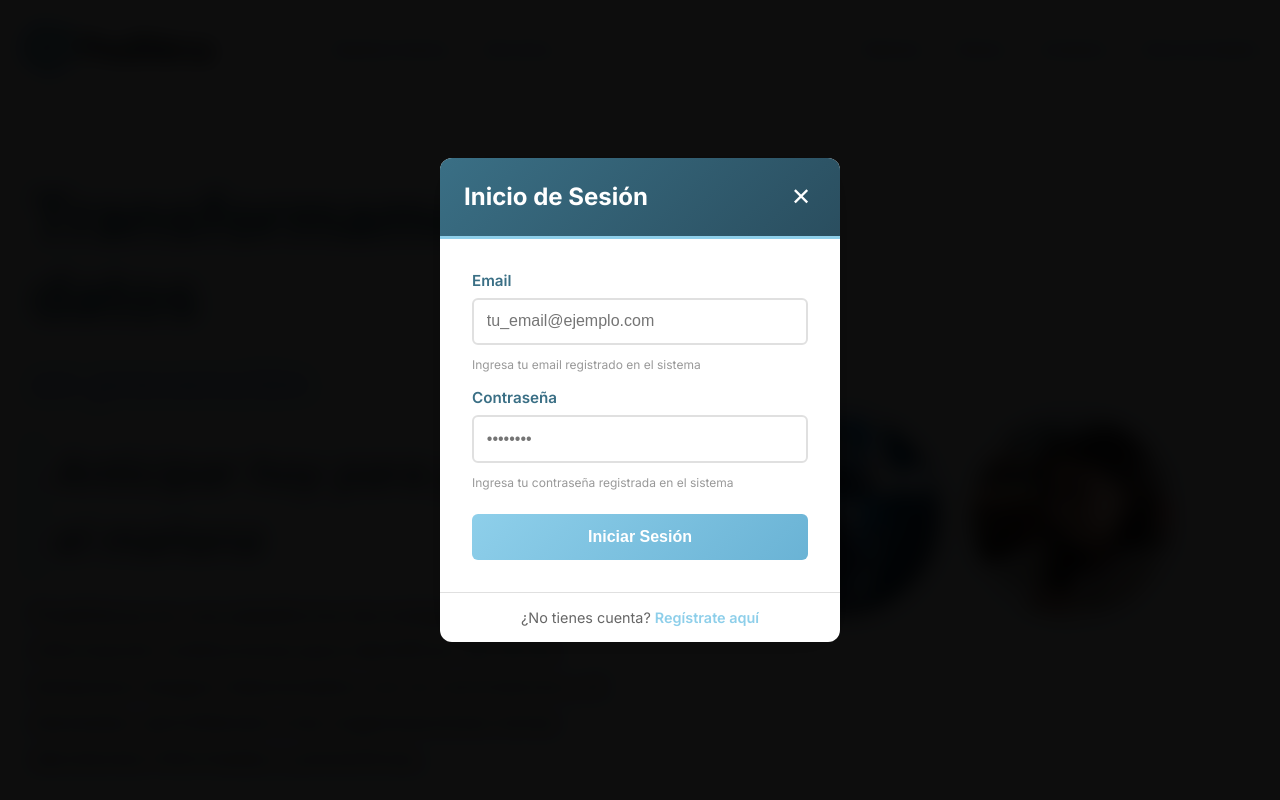
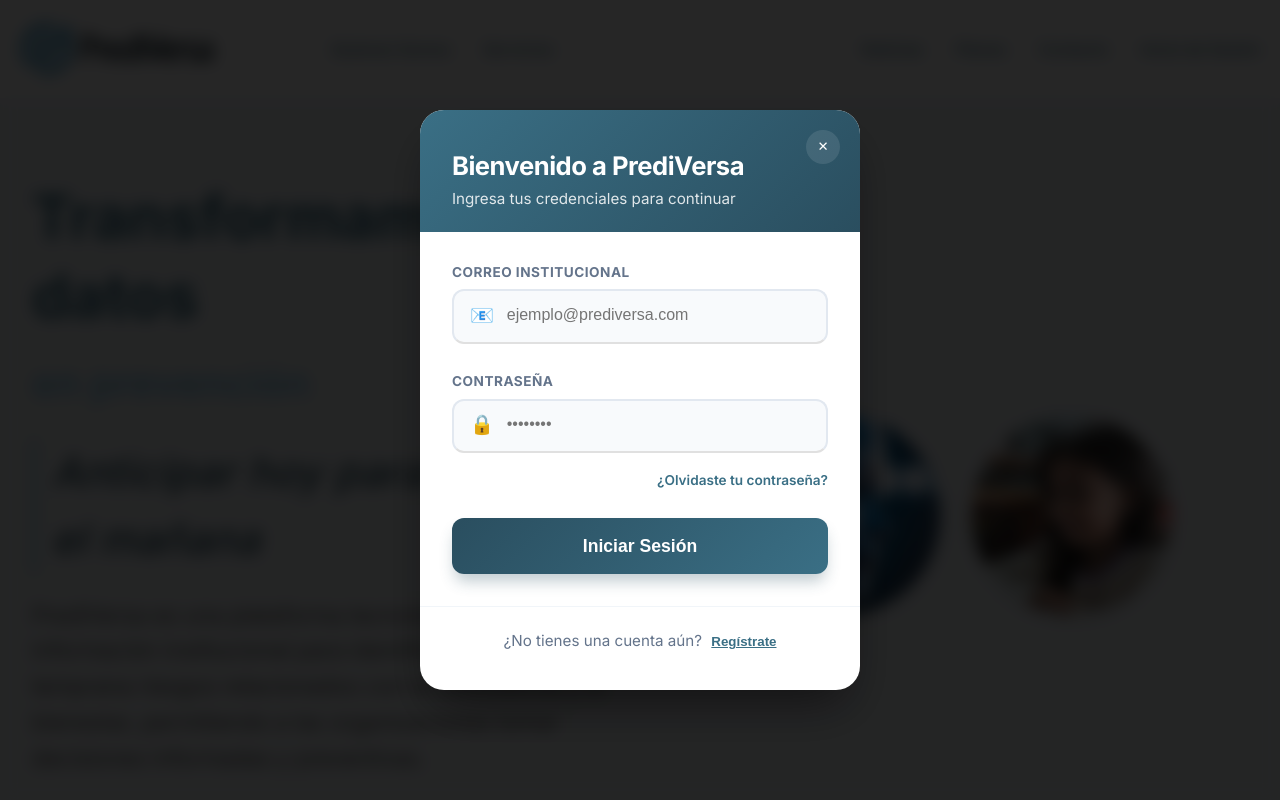
Before and after one commit to SIMPLY-JMANUEL/PrediVersa-V.1, a React (Vite) app in the folder frontend/: page / in a window 1280 px wide. Both pictures are taken after a click on the item "Inicio de Sesión". Shown: the top 800 px of the page. Built offline with nearby package versions, Linux system fonts and the light colour scheme; no server answers.

Commit message:
feat: login premium con blindaje, registro y recuperacion de contraseña

```diff
--- a/frontend/src/components/Login.css
+++ b/frontend/src/components/Login.css
@@ -4,190 +4,216 @@
   left: 0;
   right: 0;
   bottom: 0;
-  background-color: rgba(0, 0, 0, 0.95);
+  background-color: rgba(0, 0, 0, 0.85); /* Un poco menos oscuro para ver el blur */
   display: flex;
   align-items: center;
   justify-content: center;
-  z-index: 1000;
-  backdrop-filter: blur(10px);
+  z-index: 2000; /* Asegurar que esté por encima de todo */
+  backdrop-filter: blur(8px);
+  -webkit-backdrop-filter: blur(8px);
 }
 
-.login-modal {
-  background-color: white;
-  border-radius: 12px;
-  box-shadow: 0 5px 40px rgba(0, 0, 0, 0.2);
-  width: 100%;
-  max-width: 400px;
-  animation: slideDown 0.3s ease-out;
+.premium-card {
+  background: white;
+  border-radius: 24px;
+  box-shadow: 0 25px 50px -12px rgba(0, 0, 0, 0.5);
+  width: 90%;
+  max-width: 440px;
+  overflow: hidden;
+  animation: modalPop 0.4s cubic-bezier(0.175, 0.885, 0.32, 1.275);
 }
 
-@keyframes slideDown {
-  from {
-    opacity: 0;
-    transform: translateY(-30px);
-  }
-  to {
-    opacity: 1;
-    transform: translateY(0);
-  }
+@keyframes modalPop {
+  from { opacity: 0; transform: scale(0.9) translateY(20px); }
+  to { opacity: 1; transform: scale(1) translateY(0); }
 }
 
-.login-header {
+.login-header-premium {
+  padding: 2.5rem 2rem 1.5rem 2rem;
   background: linear-gradient(135deg, #3A6F85 0%, #2A4E5F 100%);
   color: white;
-  padding: 1.5rem;
-  display: flex;
-  justify-content: space-between;
-  align-items: center;
-  border-radius: 12px 12px 0 0;
-  border-bottom: 3px solid #8ECFEA;
+  position: relative;
 }
 
-.login-header h2 {
+.header-text h2 {
   margin: 0;
-  font-size: 1.5rem;
-  font-weight: 700;
+  font-size: 1.6rem;
+  font-weight: 800;
+  letter-spacing: -0.5px;
 }
 
-.login-close {
-  background: none;
+.header-text p {
+  margin: 0.5rem 0 0 0;
+  font-size: 0.95rem;
+  opacity: 0.85;
+}
+
+.login-close-premium {
+  position: absolute;
+  top: 20px;
+  right: 20px;
+  background: rgba(255,255,255,0.1);
   border: none;
   color: white;
-  font-size: 1.5rem;
+  width: 34px;
+  height: 34px;
+  border-radius: 50%;
   cursor: pointer;
-  padding: 0;
-  width: 30px;
-  height: 30px;
   display: flex;
   align-items: center;
   justify-content: center;
   transition: all 0.2s;
 }
 
-.login-close:hover {
+.login-close-premium:hover {
+  background: rgba(255,255,255,0.2);
   transform: rotate(90deg);
 }
 
-.login-form {
+.login-form-content {
   padding: 2rem;
   display: flex;
   flex-direction: column;
-  gap: 1rem;
+  gap: 1.8rem;
 }
 
-.form-group {
+.form-group-premium {
   display: flex;
   flex-direction: column;
-  gap: 0.5rem;
+  gap: 0.6rem;
 }
 
-.form-group label {
-  font-weight: 600;
-  color: #3A6F85;
-  font-size: 0.95rem;
+.form-group-premium label {
+  font-size: 0.85rem;
+  font-weight: 700;
+  color: #64748b;
+  text-transform: uppercase;
+  letter-spacing: 0.5px;
 }
 
-.form-group input {
-  padding: 0.8rem;
-  border: 2px solid #E0E0E0;
-  border-radius: 6px;
-  font-size: 1rem;
-  transition: all 0.3s;
-  font-family: Arial, sans-serif;
-}
-
-.form-group input:focus {
-  outline: none;
-  border-color: #8ECFEA;
-  box-shadow: 0 0 0 3px rgba(142, 207, 234, 0.1);
-}
-
-.login-error {
-  background-color: #FFE5E5;
-  color: #D32F2F;
-  padding: 0.8rem;
-  border-radius: 6px;
-  font-size: 0.9rem;
-  margin: 0;
-}
-
-.login-btn {
-  background: linear-gradient(135deg, #8ECFEA 0%, #6ab3d5 100%);
-  color: white;
-  border: none;
-  padding: 0.9rem;
-  font-size: 1rem;
-  font-weight: 600;
-  border-radius: 6px;
-  cursor: pointer;
-  transition: all 0.3s;
-  margin-top: 0.5rem;
-}
-
-.login-btn:hover {
-  transform: translateY(-2px);
-  box-shadow: 0 4px 12px rgba(142, 207, 234, 0.4);
-}
-
-.login-btn:active {
-  transform: translateY(0);
-}
-
-.login-footer {
-  padding: 1rem 2rem;
-  text-align: center;
-  border-top: 1px solid #E0E0E0;
-}
-
-.login-footer p {
-  margin: 0;
-  font-size: 0.9rem;
-  color: #666;
-}
-
-.login-footer a {
-  color: #8ECFEA;
-  text-decoration: none;
-  font-weight: 600;
+.input-wrapper {
+  display: flex;
+  align-items: center;
+  background: #f8fafc;
+  border: 2px solid #e2e8f0;
+  border-radius: 12px;
+  padding: 0 1rem;
   transition: all 0.3s;
 }
 
-.login-footer a:hover {
-  color: #6ab3d5;
+.input-wrapper:focus-within {
+  border-color: #8ECFEA;
+  background: white;
+  box-shadow: 0 0 0 4px rgba(142, 207, 234, 0.15);
 }
 
-.form-group small {
-  font-size: 0.75rem;
-  color: #999;
-  display: block;
-  margin-top: 0.25rem;
+.input-icon {
+  font-size: 1.2rem;
+  margin-right: 0.8rem;
 }
 
-.form-group input:disabled {
-  background-color: #F5F5F5;
-  cursor: not-allowed;
+.input-wrapper input {
+  flex: 1;
+  border: none;
+  background: transparent;
+  padding: 0.9rem 0;
+  font-size: 1rem;
+  color: #1e293b;
+  font-weight: 500;
 }
 
-.login-close:disabled {
-  opacity: 0.5;
-  cursor: not-allowed;
+.input-wrapper input:focus {
+  outline: none;
 }
 
-.login-btn:disabled {
-  opacity: 0.6;
-  cursor: not-allowed;
+.forgot-password-link {
+  text-align: right;
+  margin-top: 0.4rem;
+}
+
+.forgot-password-link span {
+  font-size: 0.85rem;
+  color: #3A6F85;
+  font-weight: 600;
+  cursor: pointer;
+}
+
+.forgot-password-link span:hover {
+  text-decoration: underline;
+}
+
+.login-alert-ui {
+  background: #fef2f2;
+  border: 1px solid #fecaca;
+  color: #dc2626;
+  padding: 1rem;
+  border-radius: 12px;
+  font-size: 0.9rem;
+  font-weight: 500;
+  text-align: center;
+}
+
+.login-btn-action {
+  background: linear-gradient(135deg, #2A4E5F 0%, #3A6F85 100%);
+  color: white;
+  border: none;
+  padding: 1.1rem;
+  border-radius: 12px;
+  font-size: 1.1rem;
+  font-weight: 700;
+  cursor: pointer;
+  transition: all 0.3s;
+  box-shadow: 0 10px 15px -3px rgba(42, 78, 95, 0.3);
+}
+
+.login-btn-action:hover {
+  transform: translateY(-2px);
+  box-shadow: 0 20px 25px -5px rgba(42, 78, 95, 0.4);
+}
+
+.login-btn-action:disabled {
+  opacity: 0.7;
+  cursor: wait;
+}
+
+.login-footer-professional {
+  padding: 1.5rem 2rem 2.5rem 2rem;
+  text-align: center;
+  border-top: 1px solid #f1f5f9;
+}
+
+.login-footer-professional p {
+  font-size: 0.95rem;
+  color: #64748b;
+}
+
+.link-btn {
+  background: none;
+  border: none;
+  color: #3A6F85;
+  font-weight: 800;
+  cursor: pointer;
+  text-decoration: underline;
+  padding: 0;
+  margin-left: 5px;
+}
+
+.loader-dots {
+  animation: pulse 1s infinite;
+}
+
+@keyframes pulse {
+  0%, 100% { opacity: 1; }
+  50% { opacity: 0.5; }
 }
 
 @media (max-width: 480px) {
-  .login-modal {
-    margin: 10px;
-    max-width: none;
-    width: calc(100% - 20px);
-  }
-  .login-form {
-    padding: 1.5rem;
-  }
-  .login-header h2 {
-    font-size: 1.25rem;
+  .premium-card {
+    border-radius: 0;
+    width: 100%;
+    height: 100%;
+    display: flex;
+    flex-direction: column;
+    justify-content: center;
   }
 }
--- a/frontend/src/components/Login.jsx
+++ b/frontend/src/components/Login.jsx
@@ -1,10 +1,11 @@
 import { useState } from 'react'
 import { useNavigate } from 'react-router-dom'
-import { apiFetch } from '../utils/api' // FIX A-1: Centralizar URL
+import { apiFetch } from '../utils/api'
 import './Login.css'
 
 function Login({ isOpen, onClose, onLoginSuccess }) {
   const navigate = useNavigate()
+  const [view, setView] = useState('login') // 'login', 'register', 'forgot'
   const [email, setEmail] = useState('')
   const [password, setPassword] = useState('')
   const [error, setError] = useState('')
@@ -14,102 +15,104 @@
     e.preventDefault()
     setError('')
 
+    if (view === 'login') {
       if (!email || !password) {
         setError('Por favor completa todos los campos')
         return
       }
-
       setLoading(true)
-
       try {
-      const response = await apiFetch('/api/auth/login', {
+        const data = await apiFetch('/api/auth/login', {
           method: 'POST',
           body: JSON.stringify({ email, password })
         })
-
-      const data = response;
-
         if (data.success) {
-        // Guardar token y datos del usuario
           localStorage.setItem('token', data.token)
           localStorage.setItem('user', JSON.stringify(data.user))
-
-        // Notificar al App
           onLoginSuccess(data.user)
-
-        // Limpiar formulario
-        setEmail('')
-        setPassword('')
-
-        // Redirigir según el rol
+          setEmail(''); setPassword('')
           setTimeout(() => {
             onClose()
             const role = data.user.role
-          if (role === 'Estudiante') {
-            navigate('/student')
-          } else if (role === 'Administrador') {
-            navigate('/admin')
-          } else if (role === 'Colaborador' || role === 'Colaboradores') {
-            navigate('/collaborator')
-          }
+            if (role === 'Estudiante') navigate('/student')
+            else if (role === 'Administrador' || role === 'Administradores') navigate('/admin')
+            else navigate('/collaborator')
           }, 500)
         } else {
-        setError(data.message || 'Error al iniciar sesión')
+          setError(data.message || 'Credenciales incorrectas')
         }
       } catch (err) {
-      setError('Error de conexión con el servidor. Por favor intenta de nuevo en unos segundos.')
-      console.error('Error:', err)
-    } finally {
-      setLoading(false)
+        setError('Error de conexión con el servidor.')
+      } finally { setLoading(false) }
+    } else if (view === 'register') {
+      setError('El registro de usuarios nuevos debe ser gestionado por el administrador institucional.')
+    } else {
+      setError('Se ha enviado un correo de recuperación (Simulado). Revisa tu bandeja.')
     }
   }
 
   if (!isOpen) return null
 
   return (
-    <div className="login-overlay" onClick={onClose}>
-      <div className="login-modal" onClick={(e) => e.stopPropagation()}>
-        <div className="login-header">
-          <h2>Inicio de Sesión</h2>
-          <button className="login-close" onClick={onClose} disabled={loading}>✕</button>
+    <div className="login-overlay">
+      <div className="login-modal premium-card">
+        <div className="login-header-premium">
+          <div className="header-text">
+            <h2>{view === 'login' ? 'Bienvenido a PrediVersa' : view === 'register' ? 'Solicitud de Registro' : 'Recuperar Acceso'}</h2>
+            <p>{view === 'login' ? 'Ingresa tus credenciales para continuar' : 'Sigue los pasos a continuación'}</p>
+          </div>
+          <button className="login-close-premium" onClick={onClose} disabled={loading}>✕</button>
         </div>
 
-        <form onSubmit={handleSubmit} className="login-form">
-          <div className="form-group">
-            <label htmlFor="email">Email</label>
+        <form onSubmit={handleSubmit} className="login-form-content">
+          <div className="form-group-premium">
+            <label>Correo Institucional</label>
+            <div className="input-wrapper">
+              <span className="input-icon">📧</span>
               <input
                 type="email"
-              id="email"
                 value={email}
                 onChange={(e) => setEmail(e.target.value)}
-              placeholder="tu_email@ejemplo.com"
+                placeholder="ejemplo@prediversa.com"
                 disabled={loading}
+                required
               />
-            <small>Ingresa tu email registrado en el sistema</small>
+            </div>
           </div>
 
-          <div className="form-group">
-            <label htmlFor="password">Contraseña</label>
+          {view === 'login' && (
+            <div className="form-group-premium">
+              <label>Contraseña</label>
+              <div className="input-wrapper">
+                <span className="input-icon">🔒</span>
                 <input
                   type="password"
-              id="password"
                   value={password}
                   onChange={(e) => setPassword(e.target.value)}
                   placeholder="••••••••"
                   disabled={loading}
+                  required
                 />
-            <small>Ingresa tu contraseña registrada en el sistema</small>
               </div>
+              <div className="forgot-password-link">
+                <span onClick={() => setView('forgot')}>¿Olvidaste tu contraseña?</span>
+              </div>
+            </div>
+          )}
 
-          {error && <p className="login-error">{error}</p>}
+          {error && <div className="login-alert-ui">{error}</div>}
 
-          <button type="submit" className="login-btn" disabled={loading}>
-            {loading ? 'Iniciando...' : 'Iniciar Sesión'}
+          <button type="submit" className="login-btn-action" disabled={loading}>
+            {loading ? <span className="loader-dots">⬤ ⬤ ⬤</span> : view === 'login' ? 'Iniciar Sesión' : 'Enviar Solicitud'}
           </button>
         </form>
 
-        <div className="login-footer">
-          <p>¿No tienes cuenta? <a href="#signup">Regístrate aquí</a></p>
+        <div className="login-footer-professional">
+          {view === 'login' ? (
+            <p>¿No tienes una cuenta aún? <button onClick={() => setView('register')} className="link-btn">Regístrate</button></p>
+          ) : (
+            <p>¿Ya tienes cuenta? <button onClick={() => setView('login')} className="link-btn">Volver al Login</button></p>
+          )}
         </div>
       </div>
     </div>
```
Lines whose indentation alone changed are shown as unchanged.
